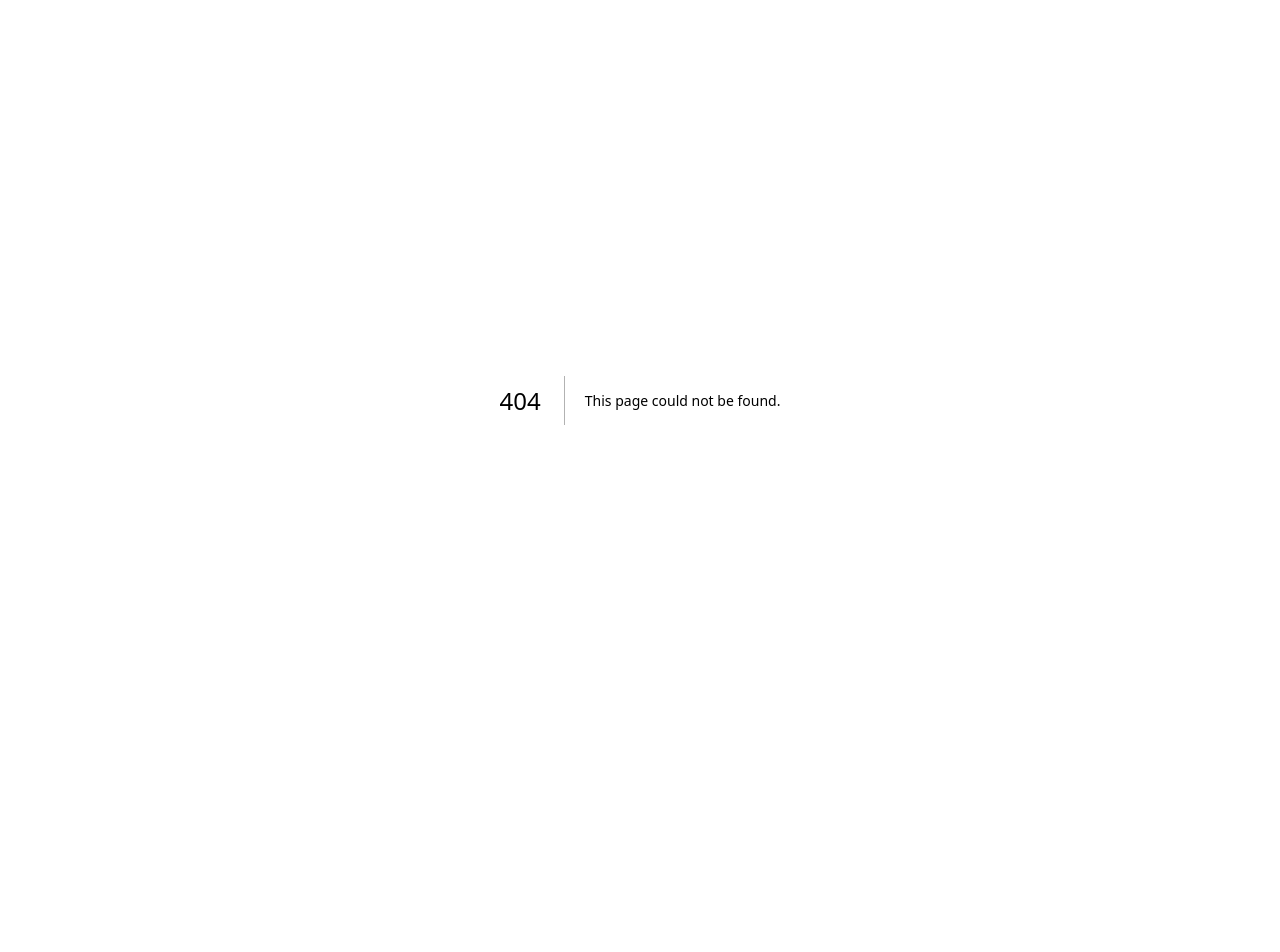
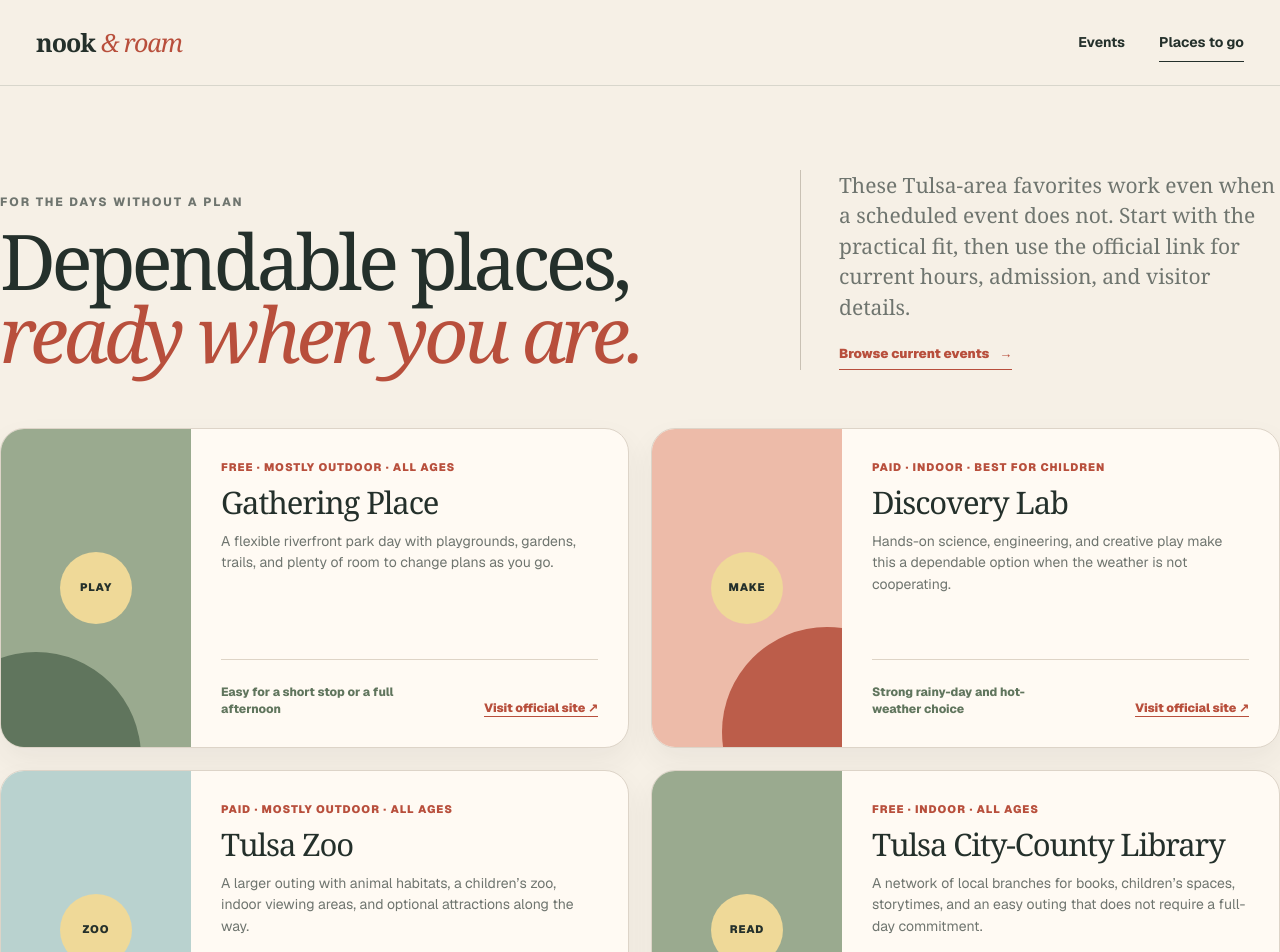
Before and after one commit to bethanycable/nook-and-roam, a Next.js app: page /places in a window 1280 px wide. Before the commit this address had no page. Shown: the top 952 px of the page. Before the commit the page ends 800 px from the top, so only its background shows below. Built offline with nearby package versions, Linux system fonts and the light colour scheme.

Commit message:
Add linked places directory and refine navigation

```diff
--- a/app/globals.css
+++ b/app/globals.css
@@ -65,7 +65,7 @@
 
 .site-header nav { display: flex; align-items: center; gap: 34px; font-size: 14px; font-weight: 700; }
 .site-header nav a { border-bottom: 1px solid transparent; padding: 8px 0; }
-.site-header nav a:hover { border-color: var(--ink); }
+.site-header nav a:hover, .site-header nav a[aria-current="page"] { border-color: var(--ink); }
 .saved-button { border: 0; background: transparent; cursor: pointer; font-weight: 750; }
 .saved-button span { color: var(--terracotta-dark); font-size: 20px; vertical-align: -2px; margin-right: 5px; }
 
@@ -100,16 +100,16 @@
 
 .hero-aside {
   border-left: 1px solid #c9c1b4;
-  padding: 10px 0 10px 68px;
+  padding: 18px 0 18px 88px;
   position: relative;
-  margin-bottom: 16px;
+  margin-bottom: 0;
 }
 .hero-aside p {
   margin: 0;
   max-width: 390px;
   font-family: Georgia, "Times New Roman", serif;
   font-size: 26px;
-  line-height: 1.25;
+  line-height: 1.3;
   font-weight: 600;
 }
 .sun-dot {
@@ -118,8 +118,8 @@
   border-radius: 50%;
   background: var(--butter);
   position: absolute;
-  left: 22px;
-  top: 7px;
+  left: 24px;
+  top: 20px;
 }
 
 .finder {
@@ -314,14 +314,47 @@
 }
 .places-intro .eyebrow { color: #dbe4d5; }
 .places-intro h2 em { color: var(--butter); font-weight: 500; }
-.places-intro > p:last-child { color: #e4e9df; line-height: 1.6; max-width: 390px; }
+.places-intro-copy { color: #e4e9df; line-height: 1.6; max-width: 390px; }
+.places-directory-link { display: inline-flex; align-items: center; gap: 10px; margin-top: 18px; color: var(--butter); border-bottom: 1px solid rgba(239, 217, 152, 0.55); padding-bottom: 5px; font-weight: 800; font-size: 13px; }
+.places-directory-link:hover { border-color: var(--butter); }
 .places-list { display: grid; grid-template-columns: 1fr 1fr; gap: 12px; }
 .place-card { display: grid; grid-template-columns: auto 1fr auto; align-items: center; gap: 15px; background: rgba(255, 250, 243, 0.1); border: 1px solid rgba(255, 255, 255, 0.18); border-radius: 16px; padding: 16px; }
 .place-icon { width: 48px; height: 48px; border-radius: 50%; background: var(--butter); color: var(--ink); display: grid; place-items: center; font-size: 9px; font-weight: 900; letter-spacing: 0.05em; }
 .place-card h3 { font-family: Georgia, serif; margin: 0 0 5px; font-size: 18px; }
 .place-card p { margin: 0; color: #dbe4d5; font-size: 11px; }
-.place-card button { width: 34px; height: 34px; border: 0; border-radius: 50%; background: transparent; color: #fff; font-size: 20px; cursor: pointer; }
+.place-arrow { width: 34px; height: 34px; display: grid; place-items: center; border-radius: 50%; color: #fff; font-size: 19px; }
 .place-card:hover { background: rgba(255, 250, 243, 0.16); }
+
+.places-page-hero {
+  max-width: 1328px;
+  margin: 0 auto;
+  padding: 84px 0 58px;
+  display: grid;
+  grid-template-columns: 1.2fr 0.8fr;
+  align-items: end;
+  gap: 80px;
+}
+.places-page-hero h1 { margin: 0; font-family: Georgia, "Times New Roman", serif; font-size: clamp(54px, 6vw, 88px); line-height: 0.94; letter-spacing: -0.055em; font-weight: 500; }
+.places-page-hero h1 em { color: var(--terracotta-dark); font-weight: 500; }
+.places-page-intro { border-left: 1px solid #c9c1b4; padding-left: 38px; }
+.places-page-intro p { margin: 0; color: var(--muted); font-family: Georgia, "Times New Roman", serif; font-size: 21px; line-height: 1.45; }
+.places-page-intro a { display: inline-flex; align-items: center; gap: 10px; margin-top: 22px; color: var(--terracotta-dark); font-size: 13px; font-weight: 850; border-bottom: 1px solid var(--terracotta-dark); padding-bottom: 5px; }
+.places-directory { max-width: 1328px; margin: 0 auto 100px; display: grid; grid-template-columns: repeat(2, minmax(0, 1fr)); gap: 22px; }
+.place-directory-card { min-height: 320px; display: grid; grid-template-columns: 190px 1fr; overflow: hidden; background: var(--paper); border: 1px solid #ddd4c8; border-radius: 24px; box-shadow: 0 13px 30px rgba(58, 52, 44, 0.06); }
+.place-directory-art { position: relative; overflow: hidden; background: var(--sage); display: grid; place-items: center; }
+.place-directory-art > span { position: relative; z-index: 2; width: 72px; height: 72px; border-radius: 50%; background: var(--butter); display: grid; place-items: center; font-size: 11px; font-weight: 900; letter-spacing: 0.08em; }
+.place-directory-art i { position: absolute; width: 210px; height: 210px; left: -70px; bottom: -115px; border-radius: 50%; background: var(--sage-dark); }
+.place-art-2 { background: #edbba9; }
+.place-art-2 i { left: 70px; bottom: -90px; background: #bc5d4a; }
+.place-art-3 { background: var(--aqua); }
+.place-art-3 i { left: -15px; bottom: -130px; background: #527a76; }
+.place-directory-body { padding: 30px; display: flex; flex-direction: column; }
+.place-directory-detail { margin: 0 0 12px; color: var(--terracotta-dark); text-transform: uppercase; letter-spacing: 0.09em; font-size: 11px; font-weight: 850; }
+.place-directory-body h2 { margin: 0 0 12px; font-family: Georgia, "Times New Roman", serif; font-size: 31px; line-height: 1.02; letter-spacing: -0.035em; }
+.place-directory-body > p:not(.place-directory-detail) { margin: 0; color: var(--muted); line-height: 1.55; font-size: 14px; }
+.place-directory-footer { margin-top: auto; padding-top: 24px; display: flex; align-items: end; justify-content: space-between; gap: 18px; border-top: 1px solid var(--line); }
+.place-directory-footer > span { max-width: 190px; color: var(--sage-dark); font-size: 12px; font-weight: 750; line-height: 1.35; }
+.place-directory-footer a { flex: none; color: var(--terracotta-dark); font-size: 12px; font-weight: 850; text-decoration: underline; text-underline-offset: 4px; }
 
 footer { max-width: 1328px; margin: 0 auto; border-top: 1px solid #d5ccbf; padding: 40px 0 50px; display: grid; grid-template-columns: 1fr auto; align-items: center; gap: 6px 30px; }
 .footer-wordmark { grid-row: span 2; }
@@ -350,24 +383,28 @@
 .source-row a { color: var(--terracotta-dark); font-weight: 800; white-space: nowrap; text-decoration: underline; text-underline-offset: 3px; }
 
 @media (max-width: 1120px) {
-  .finder, .filter-section, .events-section, .places-section, footer { margin-left: 24px; margin-right: 24px; }
+  .finder, .filter-section, .events-section, .places-section, .places-page-hero, .places-directory, footer { margin-left: 24px; margin-right: 24px; }
   .finder { grid-template-columns: 1fr; gap: 18px; }
   .zip-form { border-top: 1px solid var(--line); padding-top: 18px; }
   .event-grid { grid-template-columns: 1fr 1fr; }
   .event-card:last-child { display: none; }
   .places-section { grid-template-columns: 1fr; gap: 34px; }
+  .places-page-hero { grid-template-columns: 1fr; gap: 36px; }
+  .places-page-intro { max-width: 650px; }
+  .place-directory-card { grid-template-columns: 150px 1fr; }
 }
 
 @media (max-width: 760px) {
   .site-header { padding: 0 20px; min-height: 72px; }
-  .site-header nav a { display: none; }
-  .site-header nav { gap: 0; }
+  .site-header nav { gap: 14px; font-size: 12px; }
+  .saved-button { width: 24px; padding: 0; font-size: 0; }
+  .saved-button span { margin: 0; }
   .hero { padding: 54px 22px 34px; grid-template-columns: 1fr; gap: 30px; }
   .hero h1 { font-size: clamp(54px, 17vw, 78px); }
-  .hero-aside { padding-left: 54px; margin: 0; }
+  .hero-aside { padding: 14px 0 14px 70px; margin: 0; }
   .hero-aside p { font-size: 20px; }
-  .sun-dot { left: 8px; }
-  .finder, .filter-section, .events-section, .places-section, footer { margin-left: 16px; margin-right: 16px; }
+  .sun-dot { left: 12px; top: 15px; }
+  .finder, .filter-section, .events-section, .places-section, .places-page-hero, .places-directory, footer { margin-left: 16px; margin-right: 16px; }
   .finder { padding: 15px; border-radius: 22px; }
   .location-field { padding: 6px; }
   .location-field strong { font-size: 22px; }
@@ -387,6 +424,15 @@
   .event-art { height: 180px; }
   .places-section { padding: 34px 22px; }
   .places-list { grid-template-columns: 1fr; }
+  .places-page-hero { padding: 54px 0 42px; }
+  .places-page-hero h1 { font-size: clamp(47px, 14vw, 68px); }
+  .places-page-intro { padding: 20px 0 0; border-left: 0; border-top: 1px solid #c9c1b4; }
+  .places-page-intro p { font-size: 18px; }
+  .places-directory { grid-template-columns: 1fr; gap: 18px; margin-bottom: 70px; }
+  .place-directory-card { min-height: 0; grid-template-columns: 1fr; }
+  .place-directory-art { min-height: 145px; }
+  .place-directory-body { padding: 24px; }
+  .place-directory-footer { align-items: flex-start; flex-direction: column; }
   footer { grid-template-columns: 1fr; }
   .footer-wordmark { grid-row: auto; }
   footer p { text-align: left; }
@@ -398,6 +444,12 @@
   .source-row { align-items: flex-start; flex-direction: column; gap: 8px; }
 }
 
+@media (max-width: 430px) {
+  .site-header { padding: 0 14px; gap: 12px; }
+  .wordmark { font-size: 21px; }
+  .site-header nav { gap: 10px; font-size: 11px; }
+}
+
 @media (prefers-reduced-motion: reduce) {
   html { scroll-behavior: auto; }
   *, *::before, *::after { transition-duration: 0.01ms !important; }
--- a/app/page.tsx
+++ b/app/page.tsx
@@ -1,6 +1,7 @@
 "use client";
 
 import { FormEvent, MouseEvent, useEffect, useMemo, useState } from "react";
+import { places } from "./places-data";
 
 type EventItem = {
   id: number;
@@ -163,13 +164,6 @@
   },
 ];
 
-const places = [
-  { name: "Gathering Place", detail: "Free · Outdoor · All ages", icon: "PLAY" },
-  { name: "Discovery Lab", detail: "Paid · Indoor · Ages 0–12", icon: "MAKE" },
-  { name: "Tulsa Zoo", detail: "Paid · Mostly outdoor · All ages", icon: "ZOO" },
-  { name: "Tulsa City-County Library", detail: "Free · Indoor · All ages", icon: "READ" },
-];
-
 const ageOptions = [
   { value: "all", label: "All ages", min: 0, max: 18 },
   { value: "baby", label: "Baby & toddler", min: 0, max: 3 },
@@ -285,8 +279,8 @@
           nook <em>&amp; roam</em>
         </a>
         <nav aria-label="Primary navigation">
-          <a href="#events">Find an outing</a>
-          <a href="#places">Places to go</a>
+          <a href="#events">Events</a>
+          <a href="/places">Places to go</a>
           <button className="saved-button" type="button" onClick={() => setShowSaved((value) => !value)}>
             <span aria-hidden="true">♡</span> Saved {favorites.length > 0 && `(${favorites.length})`}
           </button>
@@ -477,15 +471,16 @@
         <div className="places-intro">
           <p className="eyebrow">For spontaneous days</p>
           <h2 id="places-title">Nothing feels right?<br /><em>Try a place instead.</em></h2>
-          <p>Dependable family favorites that do not need a special event on the calendar.</p>
+          <p className="places-intro-copy">Dependable family favorites that do not need a special event on the calendar.</p>
+          <a className="places-directory-link" href="/places">Browse every place <span aria-hidden="true">→</span></a>
         </div>
         <div className="places-list">
-          {places.map((place) => (
-            <article className="place-card" key={place.name}>
+          {places.slice(0, 4).map((place) => (
+            <a className="place-card" href={place.url} target="_blank" rel="noreferrer" key={place.name} aria-label={`Visit the official ${place.name} site`}>
               <span className="place-icon" aria-hidden="true">{place.icon}</span>
               <div><h3>{place.name}</h3><p>{place.detail}</p></div>
-              <button type="button" aria-label={`View ${place.name}`}>→</button>
-            </article>
+              <span className="place-arrow" aria-hidden="true">↗</span>
+            </a>
           ))}
         </div>
       </section>
--- /dev/null
+++ b/app/places-data.ts
@@ -0,0 +1,59 @@
+export type PlaceItem = {
+  name: string;
+  detail: string;
+  icon: string;
+  url: string;
+  description: string;
+  planningNote: string;
+};
+
+export const places: PlaceItem[] = [
+  {
+    name: "Gathering Place",
+    detail: "Free · Mostly outdoor · All ages",
+    icon: "PLAY",
+    url: "https://www.gatheringplace.org/",
+    description: "A flexible riverfront park day with playgrounds, gardens, trails, and plenty of room to change plans as you go.",
+    planningNote: "Easy for a short stop or a full afternoon",
+  },
+  {
+    name: "Discovery Lab",
+    detail: "Paid · Indoor · Best for children",
+    icon: "MAKE",
+    url: "https://www.discoverylab.org/visit",
+    description: "Hands-on science, engineering, and creative play make this a dependable option when the weather is not cooperating.",
+    planningNote: "Strong rainy-day and hot-weather choice",
+  },
+  {
+    name: "Tulsa Zoo",
+    detail: "Paid · Mostly outdoor · All ages",
+    icon: "ZOO",
+    url: "https://tulsazoo.org/plan-your-visit/",
+    description: "A larger outing with animal habitats, a children’s zoo, indoor viewing areas, and optional attractions along the way.",
+    planningNote: "Plan for more walking and a longer visit",
+  },
+  {
+    name: "Tulsa City-County Library",
+    detail: "Free · Indoor · All ages",
+    icon: "READ",
+    url: "https://www.tulsalibrary.org/locations",
+    description: "A network of local branches for books, children’s spaces, storytimes, and an easy outing that does not require a full-day commitment.",
+    planningNote: "Low-pressure and easy to leave early",
+  },
+  {
+    name: "Philbrook Museum of Art",
+    detail: "Paid · Indoor + gardens · All ages",
+    icon: "ART",
+    url: "https://www.philbrook.org/visit",
+    description: "Quiet galleries and outdoor gardens give families a mix of art, open space, and room to choose their own pace.",
+    planningNote: "Pair a short gallery visit with garden time",
+  },
+  {
+    name: "Tulsa Botanic Garden",
+    detail: "Paid · Outdoor · All ages",
+    icon: "GROW",
+    url: "https://tulsabotanic.org/visit/",
+    description: "Seasonal gardens and wide outdoor spaces offer a slower nature-focused plan away from crowded indoor attractions.",
+    planningNote: "Best when the weather supports outdoor time",
+  },
+];
--- /dev/null
+++ b/app/places/page.tsx
@@ -0,0 +1,65 @@
+import type { Metadata } from "next";
+import Link from "next/link";
+import { places } from "../places-data";
+
+export const metadata: Metadata = {
+  title: "Places to go in Tulsa — Nook & Roam",
+  description: "Dependable Tulsa-area places for family days that do not need a special event on the calendar.",
+};
+
+export default function PlacesPage() {
+  return (
+    <main className="places-page">
+      <header className="site-header">
+        <Link className="wordmark" href="/" aria-label="Nook and Roam home">
+          nook <em>&amp; roam</em>
+        </Link>
+        <nav aria-label="Primary navigation">
+          <Link href="/#events">Events</Link>
+          <Link href="/places" aria-current="page">Places to go</Link>
+        </nav>
+      </header>
+
+      <section className="places-page-hero" aria-labelledby="places-page-title">
+        <div>
+          <p className="eyebrow">For the days without a plan</p>
+          <h1 id="places-page-title">Dependable places,<br /><em>ready when you are.</em></h1>
+        </div>
+        <div className="places-page-intro">
+          <p>
+            These Tulsa-area favorites work even when a scheduled event does not. Start with the practical fit, then use the official link for current hours, admission, and visitor details.
+          </p>
+          <Link href="/#events">Browse current events <span aria-hidden="true">→</span></Link>
+        </div>
+      </section>
+
+      <section className="places-directory" aria-label="Tulsa places to go">
+        {places.map((place, index) => (
+          <article className="place-directory-card" key={place.name}>
+            <div className={`place-directory-art place-art-${(index % 3) + 1}`} aria-hidden="true">
+              <span>{place.icon}</span>
+              <i />
+            </div>
+            <div className="place-directory-body">
+              <p className="place-directory-detail">{place.detail}</p>
+              <h2>{place.name}</h2>
+              <p>{place.description}</p>
+              <div className="place-directory-footer">
+                <span>{place.planningNote}</span>
+                <a href={place.url} target="_blank" rel="noreferrer">
+                  Visit official site <span aria-hidden="true">↗</span>
+                </a>
+              </div>
+            </div>
+          </article>
+        ))}
+      </section>
+
+      <footer>
+        <Link className="wordmark footer-wordmark" href="/">nook <em>&amp; roam</em></Link>
+        <p>Less searching. More going.</p>
+        <p className="prototype-note">Tulsa place details can change · Confirm current information on the linked official site.</p>
+      </footer>
+    </main>
+  );
+}
```
Also changed, not shown: 2 other files (tests, documents, lock files or other folders).
